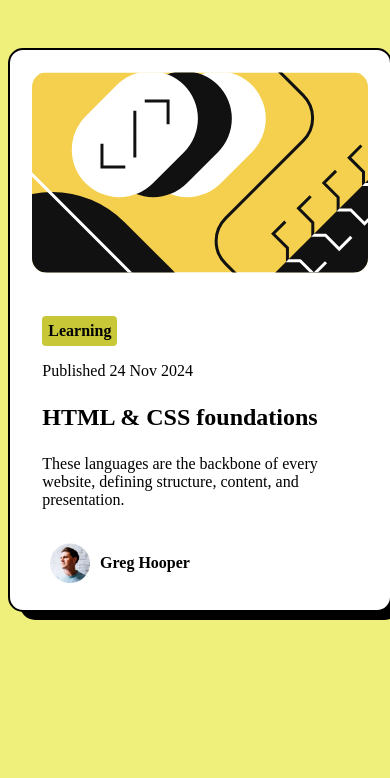
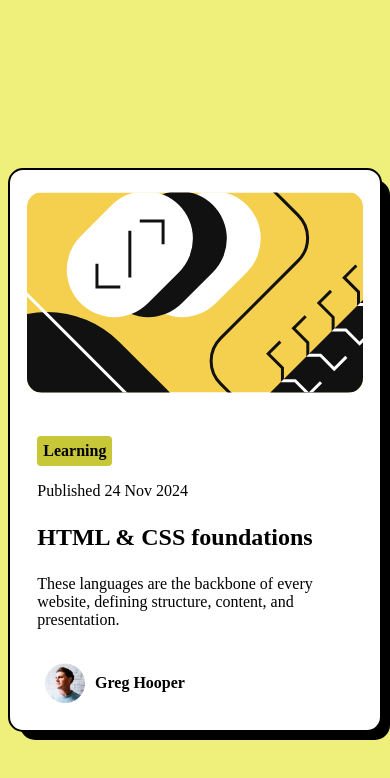
Before and after one commit to minte-atnafu/Blog-preview-card, a plain HTML site: page index.html in a window 390 px wide. Drawn offline with Linux system fonts and the light colour scheme.

Commit message:
blog-preview-card

```diff
--- a/style.css
+++ b/style.css
@@ -4,6 +4,20 @@ body{
     align-items: center;
     justify-items: center;
 }
+@media screen and (max-width: 768px) {
+    body {
+        height: 100vh;
+        display: flex;
+        justify-content: center;
+        align-items: center;
+    }
+
+    .card {
+        width: 90%;
+        max-width: 400px;
+    }
+}
+
 .card{
     position: relative;
     width:380px;
```
